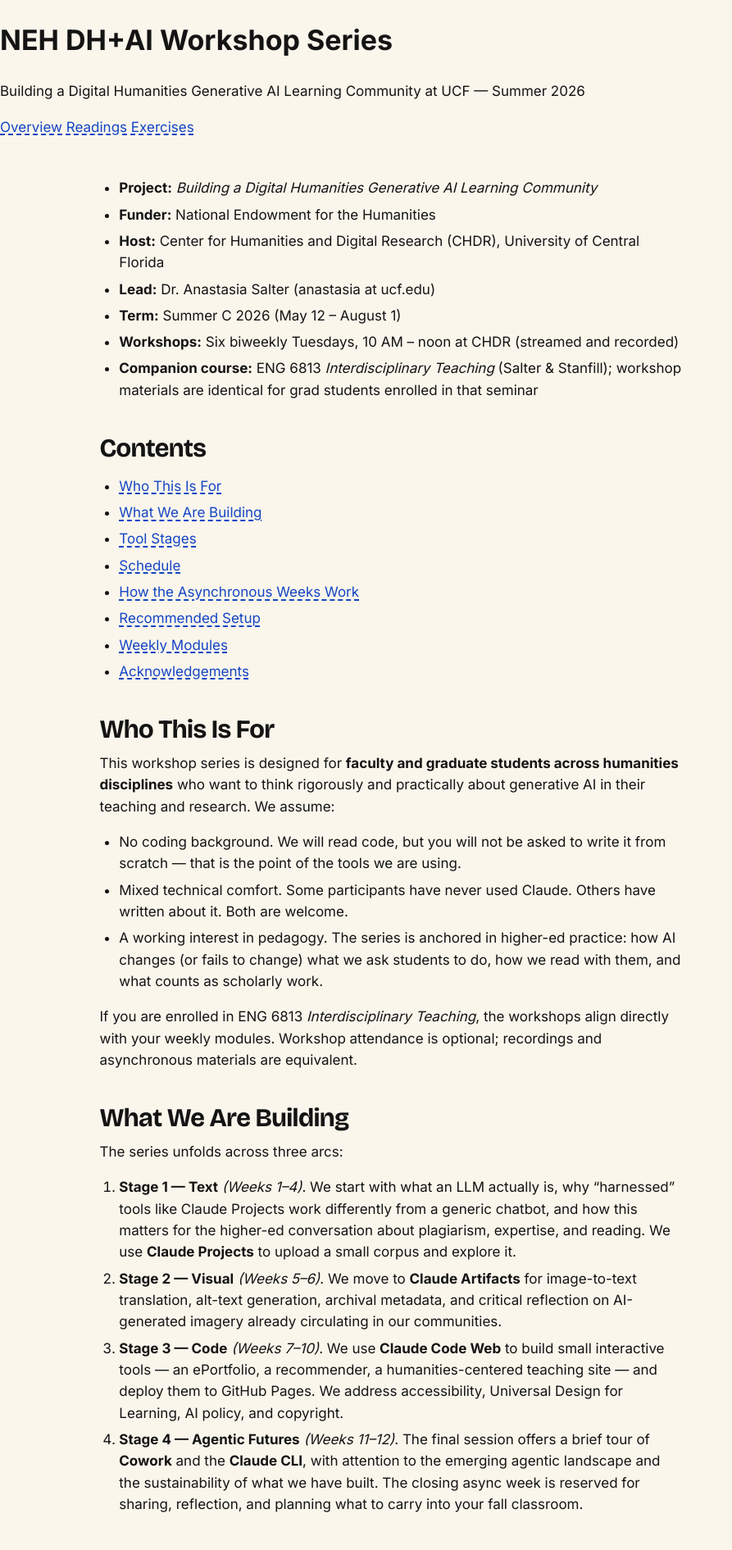
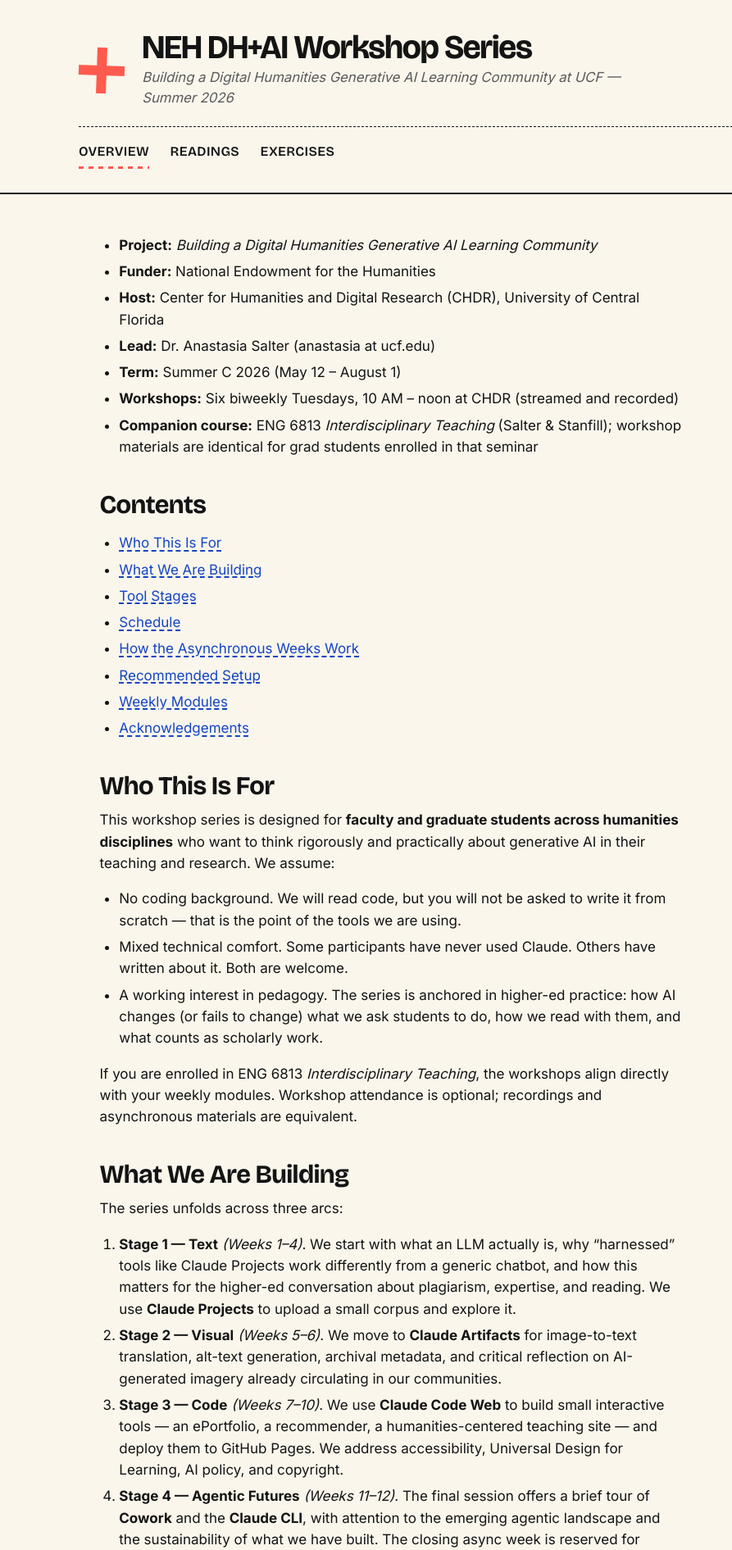
Before and after one commit to AMSUCF/NEH_AI_DH, a Jekyll site: the page built from index.md, in a window 1280 px wide. Shown: the top 1891 px of the page at 82% size, without its empty margins (0-893 px from the left). Built offline with Jekyll 4.4.1, drawn with Linux system fonts in a browser that asks for light colours.

Commit message:
header: rotating plus, Bricolage title, stitch-hover nav
Co-Authored-By: Claude Opus 4.7 (1M context) <noreply@anthropic.com>

```diff
--- a/_includes/header.html
+++ b/_includes/header.html
@@ -1,11 +1,16 @@
-<header class="site-header">
+<header class="site-header" role="banner">
   <div class="header-content">
-    <h1 class="site-title">{{ site.title }}</h1>
-    <p class="site-tagline">{{ site.description }}</p>
+    <span class="header-plus" aria-hidden="true"></span>
+    <div class="header-titles">
+      <a class="site-title-link" href="{{ '/' | relative_url }}">
+        <h1 class="site-title">{{ site.title }}</h1>
+      </a>
+      <p class="site-tagline">{{ site.description }}</p>
+    </div>
     <nav class="site-nav" aria-label="Main navigation">
-      <a href="{{ '/' | relative_url }}" class="nav-link{% if page.url == '/' %} active{% endif %}">Overview</a>
-      <a href="{{ '/readings' | relative_url }}" class="nav-link{% if page.url contains 'readings' %} active{% endif %}">Readings</a>
-      <a href="{{ '/exercises' | relative_url }}" class="nav-link{% if page.url contains 'exercises' %} active{% endif %}">Exercises</a>
+      <a href="{{ '/' | relative_url }}" class="nav-link{% if page.url == '/' %} is-active{% endif %}">Overview</a>
+      <a href="{{ '/readings.html' | relative_url }}" class="nav-link{% if page.url contains 'readings' %} is-active{% endif %}">Readings</a>
+      <a href="{{ '/exercises.html' | relative_url }}" class="nav-link{% if page.url contains 'exercises' %} is-active{% endif %}">Exercises</a>
     </nav>
   </div>
 </header>
--- a/assets/css/style.css
+++ b/assets/css/style.css
@@ -218,3 +218,121 @@ a:hover, a:focus {
   html { font-size: 16px; }
   .content-wrap { padding: 1.75rem var(--gutter) 2rem; }
 }
+
+/* ===== Site header ===== */
+.site-header {
+  background: var(--bone);
+  border-bottom: 2px solid var(--ink);
+  padding: 2.25rem var(--gutter) 1.75rem;
+  position: relative;
+  overflow: hidden;
+}
+
+.header-content {
+  max-width: var(--max-width);
+  margin: 0 auto;
+  position: relative;
+  display: grid;
+  grid-template-columns: auto 1fr;
+  grid-template-areas:
+    "plus titles"
+    "nav  nav";
+  column-gap: 1.25rem;
+  row-gap: 1.25rem;
+  align-items: center;
+}
+
+.header-plus {
+  grid-area: plus;
+  position: relative;
+  width: 56px;
+  height: 56px;
+  display: block;
+  animation: plusTurn 18s linear infinite;
+  flex-shrink: 0;
+}
+.header-plus::before,
+.header-plus::after {
+  content: "";
+  position: absolute;
+  background: var(--coral);
+}
+.header-plus::before {
+  left: 50%; top: 0; bottom: 0;
+  width: 12px; transform: translateX(-50%);
+}
+.header-plus::after {
+  top: 50%; left: 0; right: 0;
+  height: 12px; transform: translateY(-50%);
+}
+@keyframes plusTurn { to { transform: rotate(360deg); } }
+
+.header-titles { grid-area: titles; min-width: 0; }
+
+.site-title-link { text-decoration: none; color: inherit; display: inline-block; }
+.site-title-link:hover, .site-title-link:focus { color: inherit; text-decoration: none; }
+
+.site-title {
+  font-family: var(--display);
+  font-variation-settings: "opsz" 96, "wdth" 110, "wght" 700;
+  font-size: clamp(1.6rem, 3.6vw, 2.4rem);
+  letter-spacing: -0.025em;
+  margin: 0 0 0.15rem;
+  line-height: 1;
+  color: var(--ink);
+  animation: none; /* override the .page-content h1 hero animation */
+}
+
+.site-tagline {
+  font-family: var(--sans);
+  font-style: italic;
+  margin: 0;
+  color: var(--muted);
+  font-size: 0.98rem;
+  max-width: 38rem;
+}
+
+/* Nav */
+.site-nav {
+  grid-area: nav;
+  display: flex;
+  flex-wrap: wrap;
+  gap: 1.5rem;
+  border-top: 1px dashed var(--ink);
+  padding-top: 1rem;
+}
+
+.nav-link {
+  font-family: var(--display);
+  font-variation-settings: "opsz" 14, "wdth" 100, "wght" 600;
+  font-size: 0.95rem;
+  letter-spacing: 0.02em;
+  color: var(--ink);
+  text-decoration: none;
+  position: relative;
+  padding-bottom: 8px;
+  text-transform: uppercase;
+}
+.nav-link::after {
+  content: "";
+  position: absolute;
+  left: 0; right: 0; bottom: 0;
+  height: 3px;
+  width: 0;
+  background-image: linear-gradient(90deg, var(--coral) 0 6px, transparent 6px 12px);
+  background-size: 12px 3px;
+  background-repeat: repeat-x;
+  transition: width 380ms cubic-bezier(.55,.06,.26,1);
+}
+.nav-link:hover::after,
+.nav-link:focus::after,
+.nav-link.is-active::after { width: 100%; }
+.nav-link:hover, .nav-link:focus { color: var(--ink); text-decoration: none; }
+
+@media (max-width: 640px) {
+  .header-plus { width: 40px; height: 40px; }
+  .header-plus::before { width: 9px; }
+  .header-plus::after  { height: 9px; }
+  .site-nav { gap: 1rem; }
+  .nav-link { font-size: 0.85rem; }
+}
```
